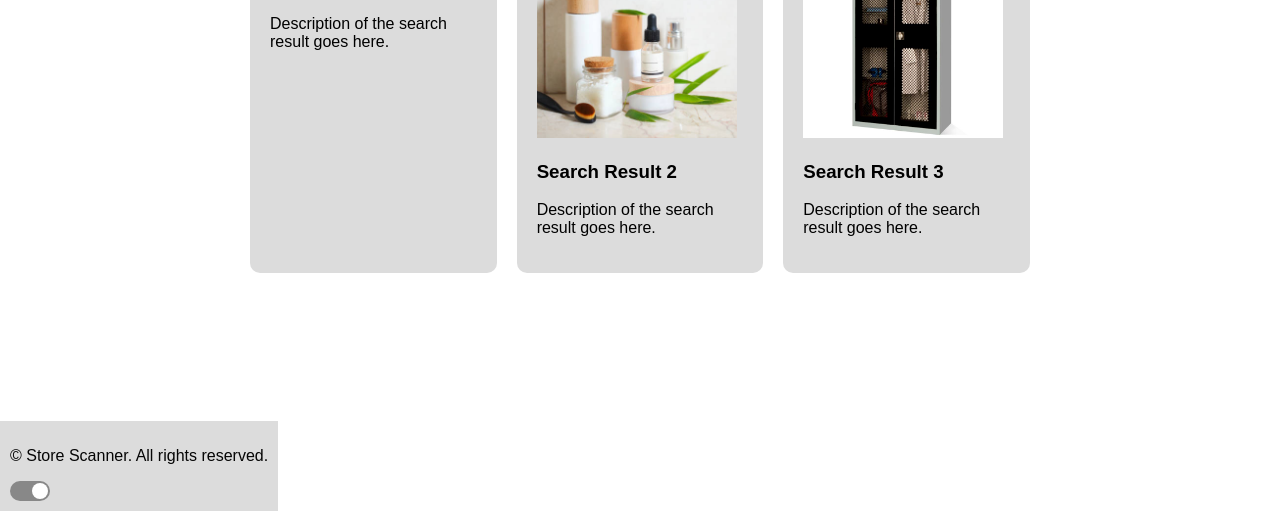
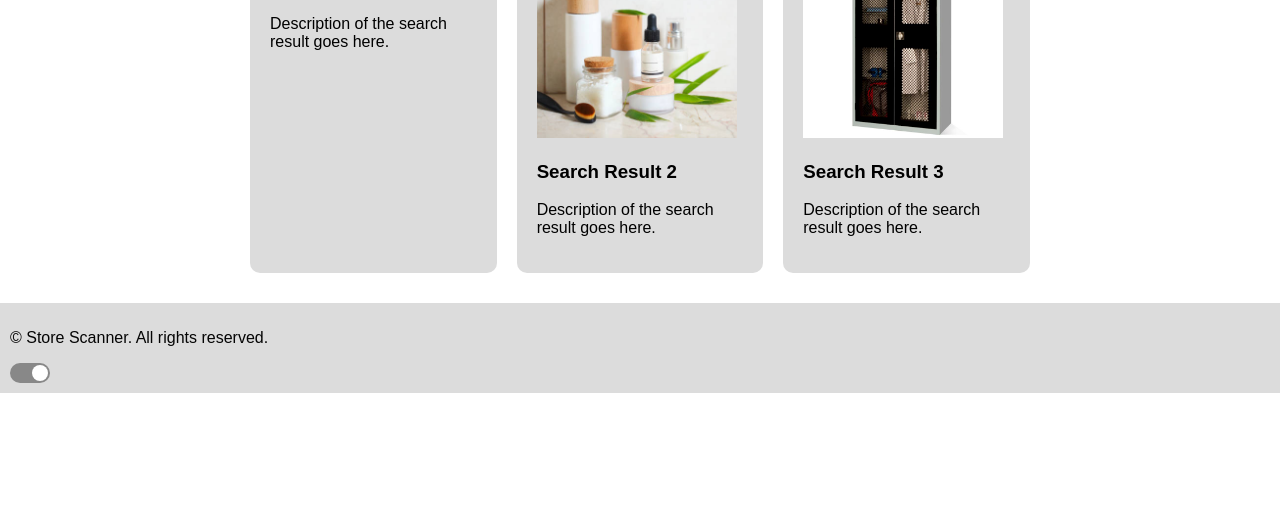
Before and after one commit to Eyecatch3r/Store-Scanner, a plain HTML site: page index.html in a window 1280 px wide. Shown: the part 289-800 px from the top of the page. Drawn offline with Linux system fonts and the light colour scheme.

Commit message:
footer revert

```diff
--- a/css/main.css
+++ b/css/main.css
@@ -196,10 +196,10 @@ Button:hover {
     color: #050505;
     text-align: left;
     padding: 10px;
-    position: fixed;
+    position: relative;
     bottom: 0;
+    width: 100%;
 }
-
 
 .profile-picture {
     width: 60px;
```
